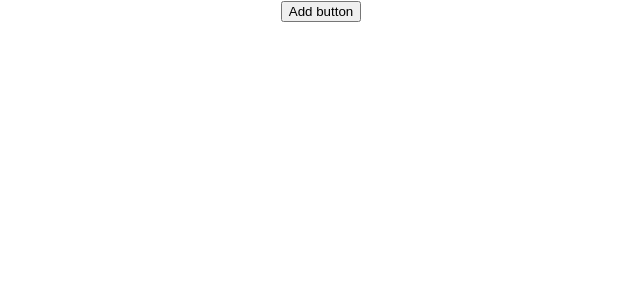
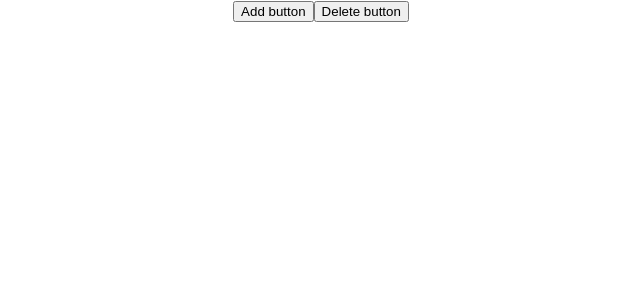
Before and after one commit to sky7way/button-microtask-incub, a React (Create React App) app: page / in a window 1280 px wide. Shown: the top 300 px of the page, without its empty margins (319-959 px from the left). Built offline with nearby package versions, Linux system fonts and the light colour scheme.

Commit message:
delete button

```diff
--- a/src/App.tsx
+++ b/src/App.tsx
@@ -2,12 +2,18 @@ import React from 'react';
 import './App.css';
 
 function App() {
-  return (
-    <div className="App">
-      <button onClick={ () => {
-        console.log('Hello!')}}>Add button</button>
-    </div>
-  );
+    return (
+        <div className="App">
+            <button onClick={(event) => {
+                console.log('Hello!')
+            }}>Add button
+            </button>
+            <button onClick={(event) => {
+                console.log('Chao!')
+            }}>Delete button
+            </button>
+        </div>
+    );
 }
 
 export default App;
```
